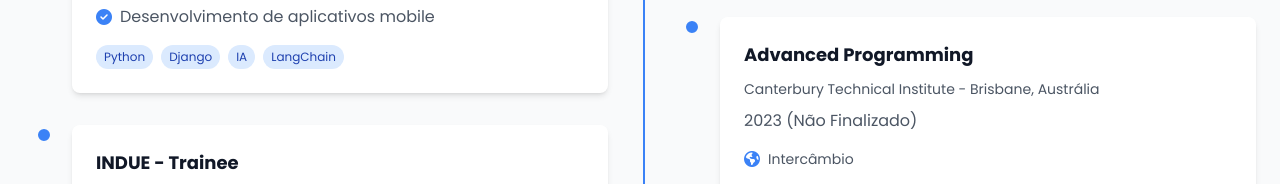
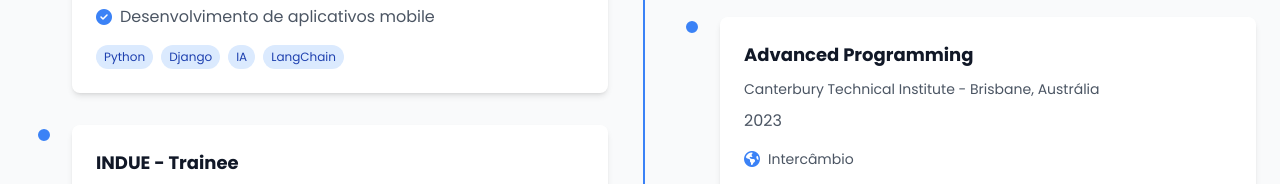
Before and after one commit to LoboProgrammingg/portfolio-site, a plain HTML site: page index.html in a window 1280 px wide. Shown: the part 2223-2407 px from the top of the page. Drawn offline with nearby package versions, Linux system fonts and the light colour scheme.

Commit message:
Update index.html

```diff
--- a/index.html
+++ b/index.html
@@ -676,7 +676,7 @@
                             <div class="bg-white p-6 rounded-lg shadow-md card-hover">
                                 <h4 class="font-bold text-lg mb-2">Advanced Programming</h4>
                                 <span class="text-gray-600 text-sm">Canterbury Technical Institute - Brisbane, Austrália</span>
-                                <p class="text-gray-600 mt-2">2023 (Não Finalizado)</p>
+                                <p class="text-gray-600 mt-2">2023</p>
                                 <div class="mt-4 flex items-center">
                                     <i class="fas fa-globe-americas text-blue-500 mr-2"></i>
                                     <span class="text-sm text-gray-600">Intercâmbio</span>
```
